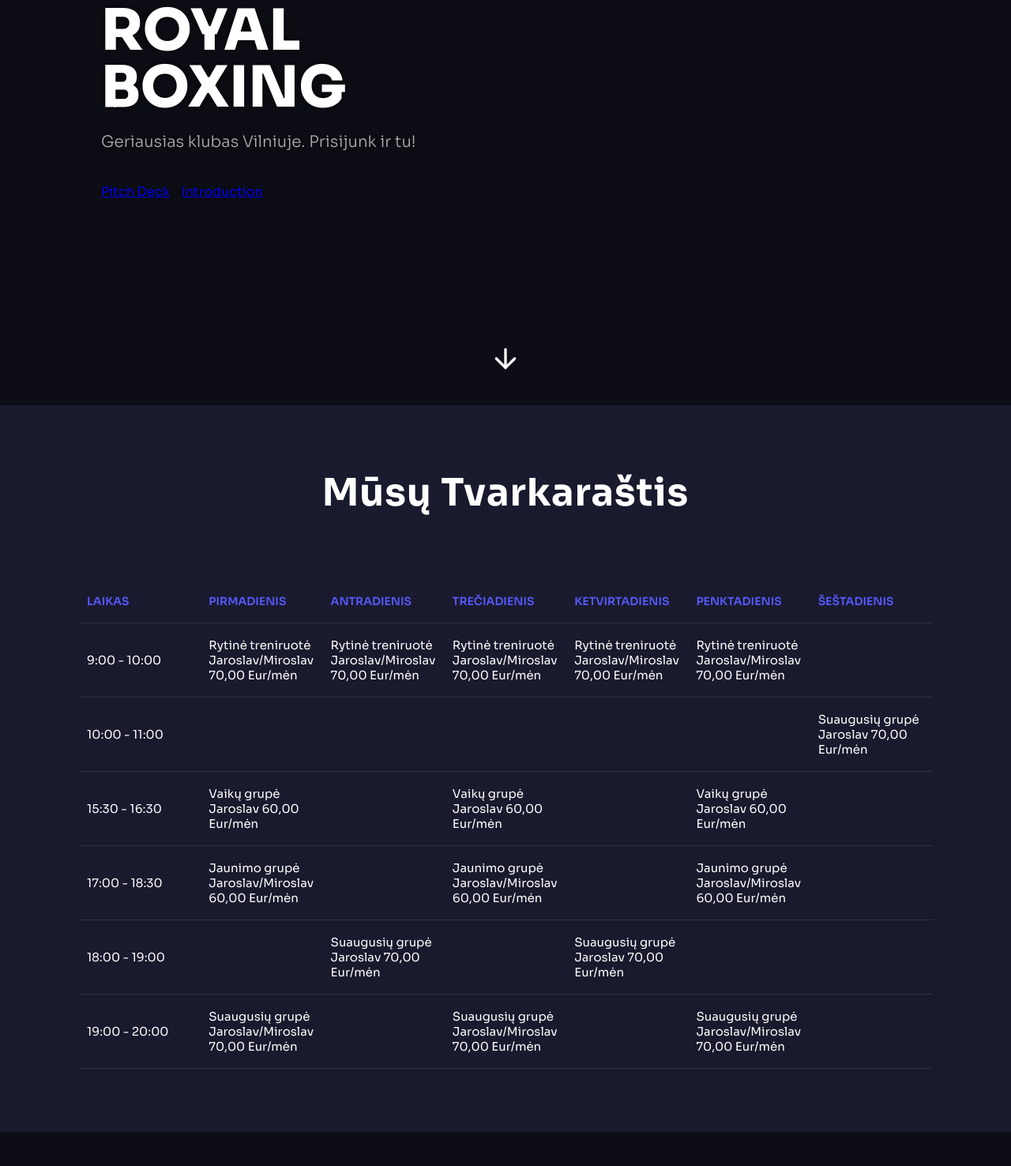
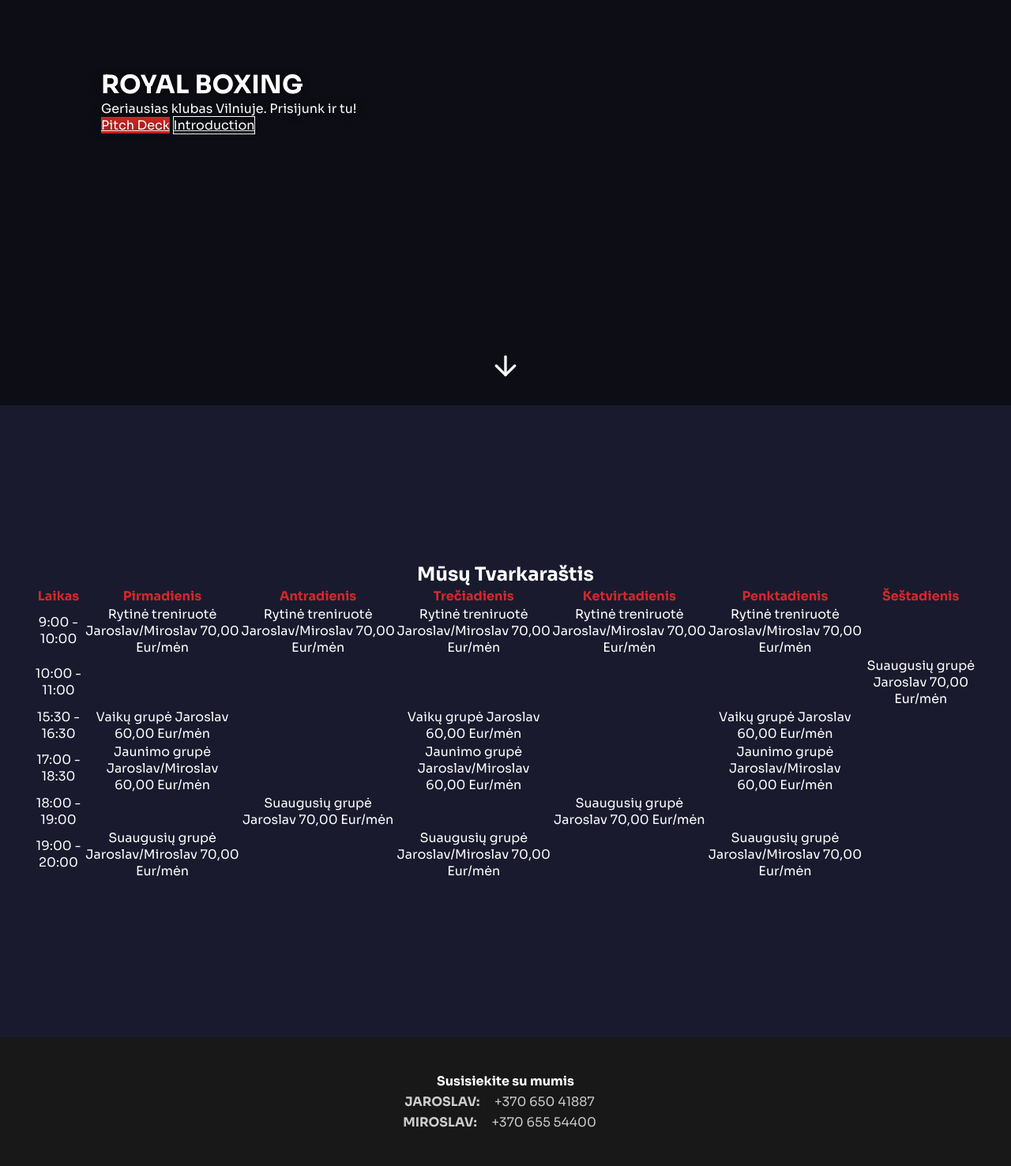
Before and after one commit to Bomzas1991/CarlsonIndustries, a plain HTML site: page website/index.html in a window 1280 px wide. Shown: the part 287-1763 px from the top of the page at 79% size. Before the commit the page ends 1720 px from the top, so only its background shows below. Drawn offline with Linux system fonts and the light colour scheme; some packages are replaced by stand-ins of ours; a script that the page names is missing.

Commit message:
Update index.html

```diff
--- a/website/index.html
+++ b/website/index.html
@@ -9,10 +9,12 @@
         /* Basic Reset and Variables */
         :root {
             --primary-text: #FFFFFF;
-            --secondary-text: #B0B0B0;
+            --secondary-text: #CCCCCC; /* Lighter secondary text for better contrast */
             --dark-background: #0D0D15;
             --schedule-background: #1a1a2e;
-            --accent-color: #555AFF;
+            --footer-background: #181818; /* Dark gray for footer */
+            --accent-color: #D62828; /* VIBRANT RED */
+            --accent-hover: #E84F4F; /* Lighter red for hover */
         }
 
         * {
@@ -30,7 +32,6 @@
             flex-direction: column;
             overflow-x: hidden;
             position: relative;
-            /* REMOVED: scroll-behavior: smooth; -- We will use JS for custom slow scrolling */
         }
 
         /* --- Spline Background Container --- */
@@ -76,6 +77,10 @@
             transition: color 0.3s ease;
         }
 
+        .nav-links a:hover {
+            color: var(--accent-color); /* Highlight navigation links with accent color */
+        }
+
         .action-buttons {
             display: flex;
             gap: 10px;
@@ -86,7 +91,7 @@
             border-radius: 50px;
             text-decoration: none;
             font-weight: 600;
-            transition: background-color 0.3s ease;
+            transition: background-color 0.3s ease, border-color 0.3s ease;
         }
 
         .doc-button {
@@ -95,10 +100,19 @@
             border: 1px solid var(--primary-text);
         }
 
+        .doc-button:hover {
+            border-color: var(--accent-color);
+            color: var(--accent-color);
+        }
+
         .launch-button {
             background-color: var(--accent-color);
             color: var(--primary-text);
             border: none;
+        }
+
+        .launch-button:hover {
+            background-color: var(--accent-hover);
         }
 
         /* --- Main Content Area (Hero Section) --- */
@@ -121,26 +135,27 @@
             text-shadow: 0 0 10px rgba(0, 0, 0, 0.7);
         }
 
-        .main-heading {
-            font-size: 72px;
-            font-weight: 800;
-            margin-bottom: 20px;
-            line-height: 1;
+        .hero-button.pitch-deck-button {
+            background-color: var(--accent-color); /* Red primary button */
+            color: var(--primary-text);
         }
 
-        .description {
-            font-size: 20px;
-            color: var(--secondary-text);
-            margin-bottom: 40px;
-            font-weight: 300;
+        .hero-button.pitch-deck-button:hover {
+            background-color: var(--accent-hover);
         }
 
-        .hero-buttons {
-            display: flex;
-            gap: 15px;
+        .hero-button.introduction-button {
+            background-color: transparent;
+            color: var(--primary-text);
+            border: 1px solid var(--primary-text);
         }
 
-        /* --- Scroll Arrow (Fixed to bottom of Hero Section) --- */
+        .hero-button.introduction-button:hover {
+            border-color: var(--accent-color);
+            color: var(--accent-color);
+        }
+
+        /* --- Scroll Arrow --- */
         .scroll-arrow {
             position: absolute;
             bottom: 30px;
@@ -152,27 +167,11 @@
             z-index: 6;
             animation: bounce 1.5s infinite;
             transition: opacity 0.3s ease;
-            color: var(--primary-text);
+            color: var(--primary-text); /* Arrow color remains white */
             text-decoration: none;
         }
 
-        .scroll-arrow:hover {
-            opacity: 0.8;
-        }
-
-        @keyframes bounce {
-            0%, 20%, 50%, 80%, 100% {
-                transform: translateX(-50%) translateY(0);
-            }
-            40% {
-                transform: translateX(-50%) translateY(-10px);
-            }
-            60% {
-                transform: translateX(-50%) translateY(-5px);
-            }
-        }
-
-        /* --- Schedule Section Styling --- */
+        /* --- Schedule Section Styling (Unchanged content-wise) --- */
         .schedule-section {
             background-color: var(--schedule-background);
             padding: 80px 40px;
@@ -186,47 +185,41 @@
             z-index: 5;
         }
 
-        .schedule-section h2 {
-            font-size: 48px;
-            font-weight: 700;
-            margin-bottom: 60px;
-            color: var(--primary-text);
-            letter-spacing: 1px;
+        .schedule-table th {
+            color: var(--accent-color); /* Table headers use red accent */
         }
 
-        .schedule-table {
-            width: 90%;
-            max-width: 1200px;
-            border-collapse: collapse;
-            text-align: left;
-            margin-top: 20px;
-            table-layout: fixed;
+        /* --- Footer Styling --- */
+        .footer {
+            background-color: var(--footer-background); /* Dark gray background */
+            color: var(--secondary-text); /* Light gray text */
+            padding: 40px 20px;
+            text-align: center;
+            z-index: 5; /* Ensure footer is above the fixed background */
+            width: 100%;
         }
 
-        .schedule-table th, .schedule-table td {
-            padding: 18px 10px;
-            border-bottom: 1px solid rgba(255, 255, 255, 0.1);
-            font-weight: 400;
-            word-wrap: break-word;
-            font-size: 15px;
+        .footer p {
+            margin: 5px 0;
+            font-size: 16px;
         }
 
-        .schedule-table th {
-            color: var(--accent-color);
-            font-weight: 600;
-            text-transform: uppercase;
-            font-size: 14px;
+        .footer .contact-info a {
+            color: var(--secondary-text);
+            text-decoration: none;
+            margin: 0 15px;
+            transition: color 0.3s ease;
         }
 
-        .schedule-table td {
-            color: var(--primary-text);
+        .footer .contact-info a:hover {
+            color: var(--accent-hover);
         }
 
-        .time-col {
-            font-weight: 600;
-            color: var(--secondary-text);
-            width: 120px;
-            padding-left: 25px;
+        .footer-heading {
+            font-weight: 700;
+            color: var(--primary-text);
+            margin-bottom: 15px;
+            font-size: 20px;
         }
 
     </style>
@@ -358,6 +351,14 @@
         </table>
     </section>
 
+    <footer class="footer">
+        <p class="footer-heading">Susisiekite su mumis</p>
+        <div class="contact-info">
+            <p><strong>JAROSLAV:</strong> <a href="tel:+37065041887">+370 650 41887</a></p>
+            <p><strong>MIROSLAV:</strong> <a href="tel:+37065554400">+370 655 54400</a></p>
+        </div>
+    </footer>
+
     <script>
         document.addEventListener('DOMContentLoaded', () => {
             const scrollTriggers = document.querySelectorAll('.scroll-trigger');
@@ -395,7 +396,7 @@
                     const targetElement = document.querySelector(targetId);
 
                     if (targetElement) {
-                        // Use 1000ms (1 second) duration for a noticeably slower transition
+                        // 1000ms (1 second) duration for slower transition
                         customSmoothScroll(targetElement, 1000);
                     }
                 });
```
